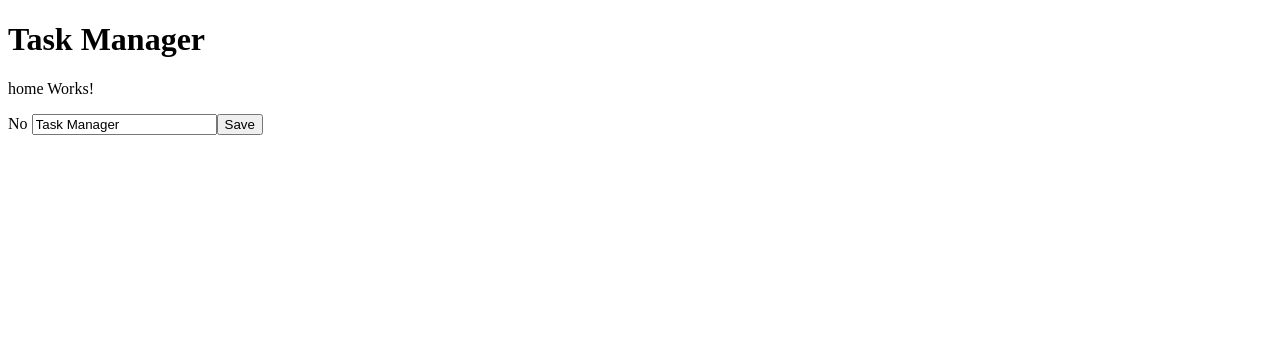
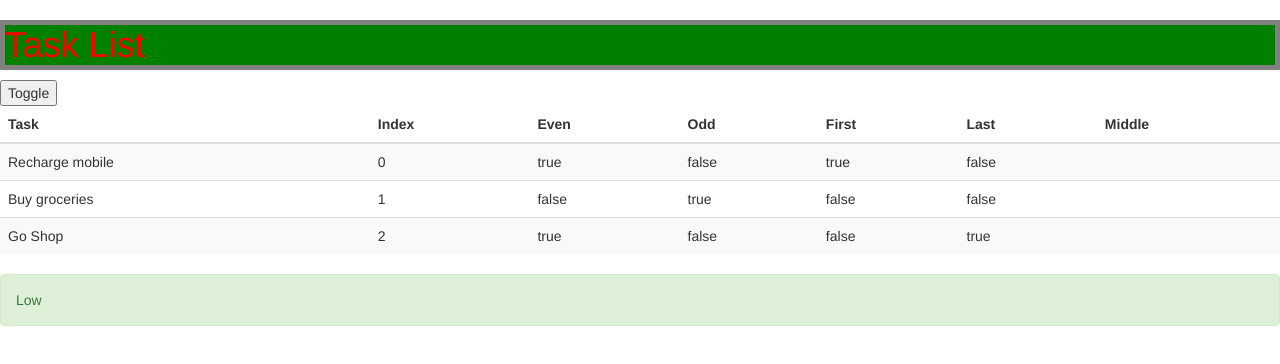
Before and after one commit to Mujib517/angular4-training, an Angular app: page / in a window 1280 px wide. Shown: the top 364 px of the page. Built offline with nearby package versions, Linux system fonts and the light colour scheme.

Commit message:
Angular Directives

```diff
--- a/package.json
+++ b/package.json
@@ -21,6 +21,7 @@
     "@angular/platform-browser": "^4.0.0",
     "@angular/platform-browser-dynamic": "^4.0.0",
     "@angular/router": "^4.0.0",
+    "bootstrap": "^3.3.7",
     "core-js": "^2.4.1",
     "rxjs": "^5.4.1",
     "zone.js": "^0.8.14"
--- a/src/app/app.html
+++ b/src/app/app.html
@@ -1,14 +1,19 @@
-<h1 [class.red]="myProperty" [style.border]="myProperty?'1px solid gray':'none'">{{getTitle()}}</h1>
+
+<app-task-list></app-task-list>
+
+
+
+<!--<h1 [class.red]="myProperty" [style.border]="myProperty?'1px solid gray':'none'">{{getTitle()}}</h1>
 
 
 
 <app-home></app-home>
 
 
-{{ myProperty ? 'Yes': 'No'}}
+{{ myProperty ? 'Yes': 'No'}}-->
 
 
 <!--banana in the box-->
-<input type="text" [(ngModel)]="title" />
+<!--<input type="text" [(ngModel)]="title" />
 
-<button (click)="onClick(1)">Save</button>
+<button (click)="onClick(1)">Save</button>-->
--- a/src/app/app.module.ts
+++ b/src/app/app.module.ts
@@ -3,11 +3,12 @@ import { BrowserModule } from '@angular/platform-browser';
 import { FormsModule } from '@angular/forms';
 import { AppComponent } from "./app.component";
 import { HomeComponent } from './home/home.component';
+import { TaskListComponent } from "./task-list/task-list.component";
 
 
 @NgModule({
     imports: [BrowserModule, FormsModule],
-    declarations: [AppComponent, HomeComponent],
+    declarations: [AppComponent, HomeComponent,TaskListComponent],
     bootstrap: [AppComponent]
 })
 export class AppModule { }
--- /dev/null
+++ b/src/app/task-list/task-list.component.ts
@@ -0,0 +1,29 @@
+import { Component } from '@angular/core';
+
+@Component({
+    selector: 'app-task-list',
+    templateUrl: './task-list.html'
+
+})
+export class TaskListComponent {
+
+    myProperty: boolean;
+
+    tasks: any = [
+        { name: "Recharge mobile", priority: 'low' },
+        { name: "Buy groceries" },
+        { name: "Go Shop" }
+    ];
+
+    cls = ['red', 'greenbg'];
+    style = { 'border': '5px solid gray' };
+
+    toggleHeading() {
+        this.myProperty = !this.myProperty;
+    }
+
+    //undefined
+    //null
+    //""
+    //false
+}
--- /dev/null
+++ b/src/app/task-list/task-list.html
@@ -0,0 +1,38 @@
+<h1 [ngClass]="cls" [ngStyle]="style" [hidden]="myProperty" >Task List</h1>
+
+<button (click)="toggleHeading()">Toggle</button>
+
+<!--zen coding-->
+<table class="table table-striped">
+    <thead>
+        <tr>
+            <th>Task</th>
+            <th>Index</th>
+            <th>Even</th>
+            <th>Odd</th>
+            <th>First</th>
+            <th>Last</th>
+            <th>Middle</th>
+        </tr>
+    </thead>
+    <tbody>
+        <tr *ngFor="let task of tasks;let idx=index;let evn=even;let odd=odd;let fst=first;let lst=last;let mdl=middle;"
+         >
+          <!--[ngClass]="evn?'redbg':'greenbg'"-->
+            <td>{{task.name}}</td>
+            <td>{{idx}}</td>
+            <td>{{evn}}</td>
+            <td>{{odd}}</td>
+            <td>{{fst}}</td>
+            <td>{{lst}}</td>
+            <td>{{mdl}}</td>
+        </tr>
+    </tbody>
+</table>
+
+
+<div [ngSwitch]="tasks[0].priority">
+    <div *ngSwitchCase="'high'" class="alert alert-danger">High</div>
+    <div  *ngSwitchCase="'medium'" class="alert alert-warning">Medium</div>
+    <div *ngSwitchCase="'low'" class="alert alert-success">Low</div>
+</div>
--- a/src/styles.css
+++ b/src/styles.css
@@ -2,3 +2,11 @@
 .red{
     color:red;
 }
+
+.redbg{
+    background-color:red;
+}
+
+.greenbg{
+    background-color:green;
+}
```
Also changed, not shown: .angular-cli.json, 1 other file (tests, documents, lock files or other folders).
